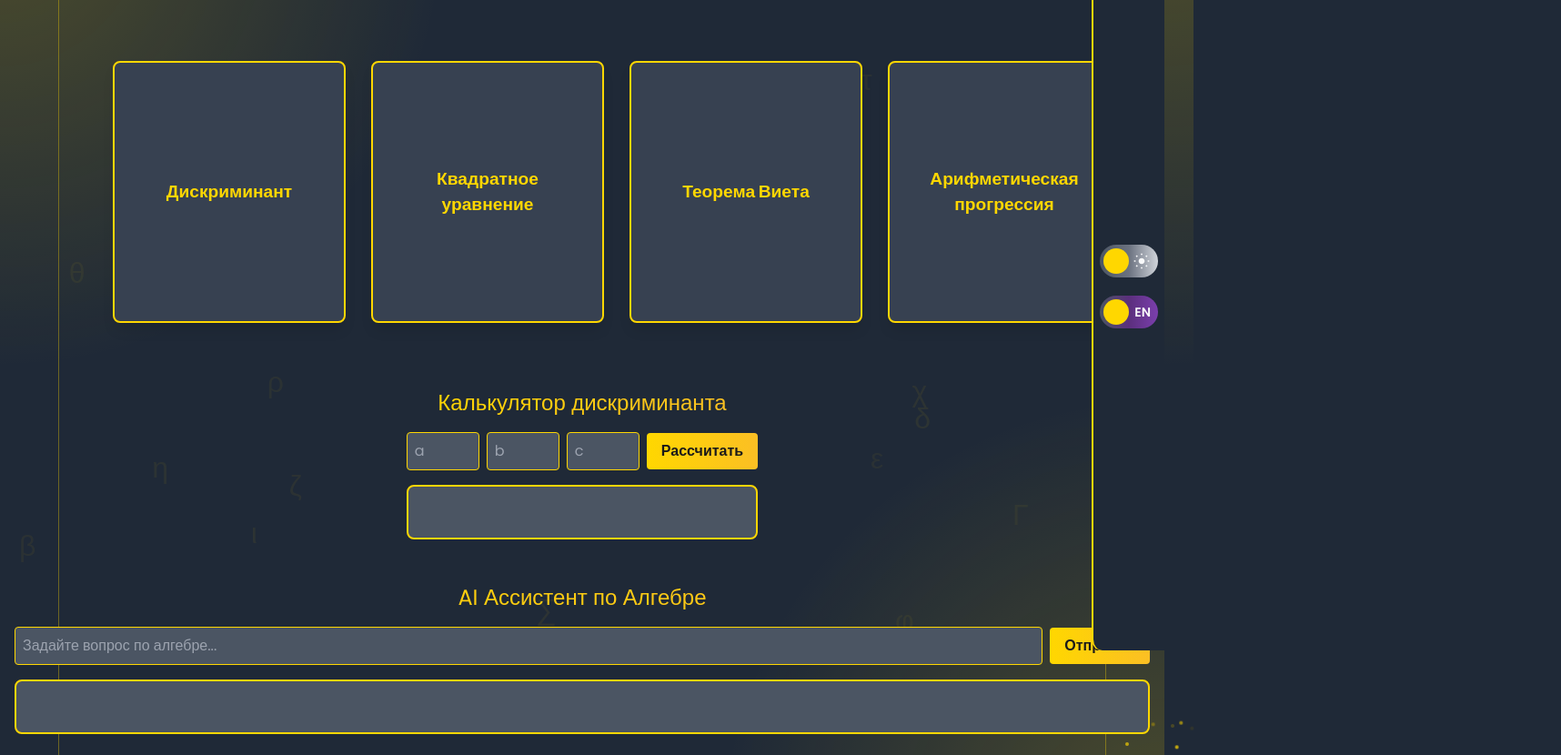
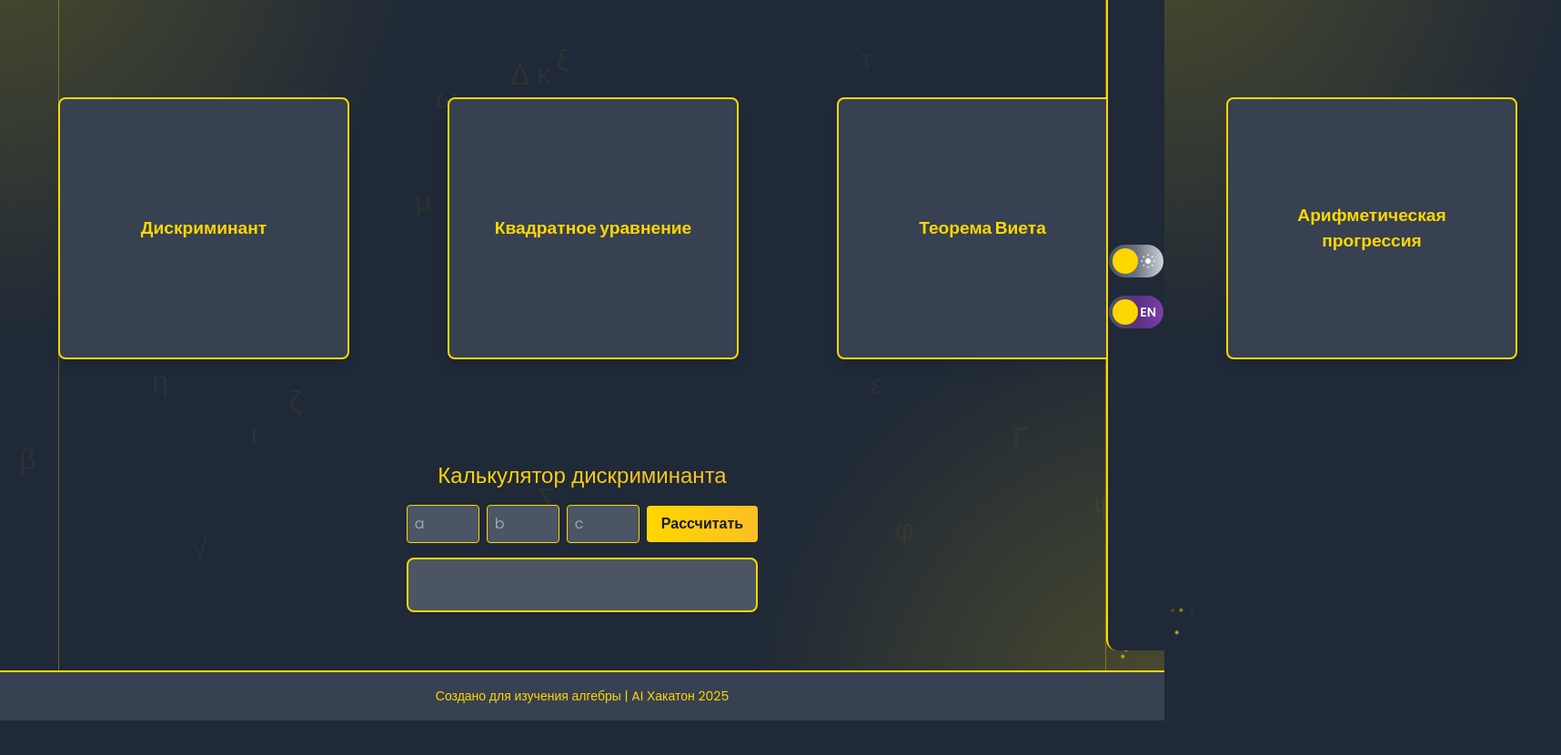
Before and after one commit to Izi3212/hakatonproject.KV, a plain HTML site: page index.html in a window 1280 px wide. Shown: the part 85-915 px from the top of the page at 91% size, 1716 px wide, since content can reach past the window. After the commit the page ends 877 px from the top, so only its background shows below. Drawn offline with nearby package versions, Linux system fonts and the light colour scheme.

Commit message:
index.html

```diff
--- a/index.html
+++ b/index.html
@@ -57,10 +57,10 @@
         radial-gradient(circle at bottom right, rgba(75, 0, 130, 0.2) 0%, transparent 30%);
     }
     .card {
-      perspective: 1000px;
+      perspective: 1300px;
       transition: transform 0.3s;
       animation: slideUp 0.5s ease-out forwards;
-      width: clamp(14rem, 85vw, 16rem);
+      width: clamp(16rem, 85vw, 20rem);
       height: clamp(16rem, 40vw, 18rem);
       margin: 0 auto;
     }
@@ -90,7 +90,7 @@
     }
     .card-container {
       position: relative;
-      padding: 0.5rem;
+      padding: 3rem;
       border-radius: 12px;
       z-index: 5;
       display: flex;
@@ -104,7 +104,7 @@
       gap: 0.75rem;
       padding: 1rem;
       width: 100%;
-      max-width: 1080px;
+      max-width: 1500px;
       margin: 0 auto;
       justify-items: center;
       align-items: center;
@@ -150,7 +150,7 @@
     .card-front h2, .card-back p {
       font-family: 'Poppins', sans-serif;
       font-weight: 800;
-      font-size: clamp(1rem, 2.5vw, 1.2rem);
+      font-size: clamp(0.5rem, 2.2vw, 1.2rem);
     }
     .card-front {
       background: var(--card-front-bg);
@@ -317,7 +317,7 @@
       position: fixed;
       top: 0;
       right: 0;
-      width: clamp(4rem, 15vw, 5rem);
+      width: clamp(2rem, 15vw, 4rem);
       height: 100%;
       background: var(--panel-bg);
       display: flex;
@@ -363,7 +363,7 @@
     .toggle-switch {
       position: relative;
       display: inline-block;
-      width: clamp(3.5rem, 10vw, 4rem);
+      width: clamp(3.75rem, 10vw, 2rem);
       height: clamp(2rem, 6vw, 2.25rem);
     }
     .toggle-switch input {
@@ -400,10 +400,10 @@
     .slider:before {
       position: absolute;
       content: "";
-      height: clamp(1.5rem, 4vw, 1.75rem);
-      width: clamp(1.5rem, 4vw, 1.75rem);
+      height: clamp(1.75rem, 4vw, 1rem);
+      width: clamp(1.75rem, 4vw, 1rem);
       left: 0.25rem;
-      bottom: 0.25rem;
+      bottom: 0.17.5rem;
       background-color: #FFD700;
       transition: 0.4s;
       border-radius: 50%;
@@ -459,11 +459,11 @@
     <label class="toggle-switch">
       <input type="checkbox" id="theme-toggle" onchange="toggleTheme()">
       <span class="slider theme-slider">
-        <svg class="sun-yellow" width="20" height="20" viewBox="0 0 24 24" fill="none" xmlns="http://www.w3.org/2000/svg">
+        <svg class="sun-yellow" width="18" height="18" viewBox="0 0 24 24" fill="none" xmlns="http://www.w3.org/2000/svg">
           <path d="M12 16C14.2091 16 16 14.2091 16 12C16 9.79086 14.2091 8 12 8C9.79086 8 8 9.79086 8 12C8 14.2091 9.79086 16 12 16Z" fill="currentColor"/>
           <path d="M12 2V4M12 20V22M4 12H2M22 12H20M6.34 6.34L4.93 4.93M19.07 19.07L17.66 17.66M6.34 17.66L4.93 19.07M19.07 4.93L17.66 6.34" stroke="currentColor" stroke-width="2"/>
         </svg>
-        <svg class="sun-purple" width="20" height="20" viewBox="0 0 24 24" fill="none" xmlns="http://www.w3.org/2000/svg">
+        <svg class="sun-purple" width="18" height="18" viewBox="0 0 24 24" fill="none" xmlns="http://www.w3.org/2000/svg">
           <path d="M12 16C14.2091 16 16 14.2091 16 12C16 9.79086 14.2091 8 12 8C9.79086 8 8 9.79086 8 12C8 14.2091 9.79086 16 12 16Z" fill="currentColor"/>
           <path d="M12 2V4M12 20V22M4 12H2M22 12H20M6.34 6.34L4.93 4.93M19.07 19.07L17.66 17.66M6.34 17.66L4.93 19.07M19.07 4.93L17.66 6.34" stroke="currentColor" stroke-width="2"/>
         </svg>
@@ -537,7 +537,6 @@
   <div class="futuristic-line right"></div>
 
   <h1 class="title" data-ru="Формулы Алгебры" data-en="Algebra Formulas">Формулы Алгебры</h1>
-
   <!-- Cards -->
   <div class="grid">
     <div class="card-container">
@@ -600,16 +599,6 @@
       <button onclick="calculateDiscriminant()" data-ru="Рассчитать" data-en="Calculate">Рассчитать</button>
     </div>
     <div class="result-field" id="result"></div>
-  </div>
-
-  <!-- AI Chatbot -->
-  <div class="chatbot mt-12 text-center w-full px-4">
-    <h2 class="text-2xl mb-4" data-ru="AI Ассистент по Алгебре" data-en="AI Algebra Assistant">AI Ассистент по Алгебре</h2>
-    <div class="flex">
-      <input type="text" id="chat-input" placeholder="Задайте вопрос по алгебре..." data-ru-placeholder="Задайте вопрос по алгебре..." data-en-placeholder="Ask a question about algebra...">
-      <button onclick="sendChatMessage()" data-ru="Отправить" data-en="Send">Отправить</button>
-    </div>
-    <div class="chat-field" id="chat-field"></div>
   </div>
 
   <!-- Footer -->
```
